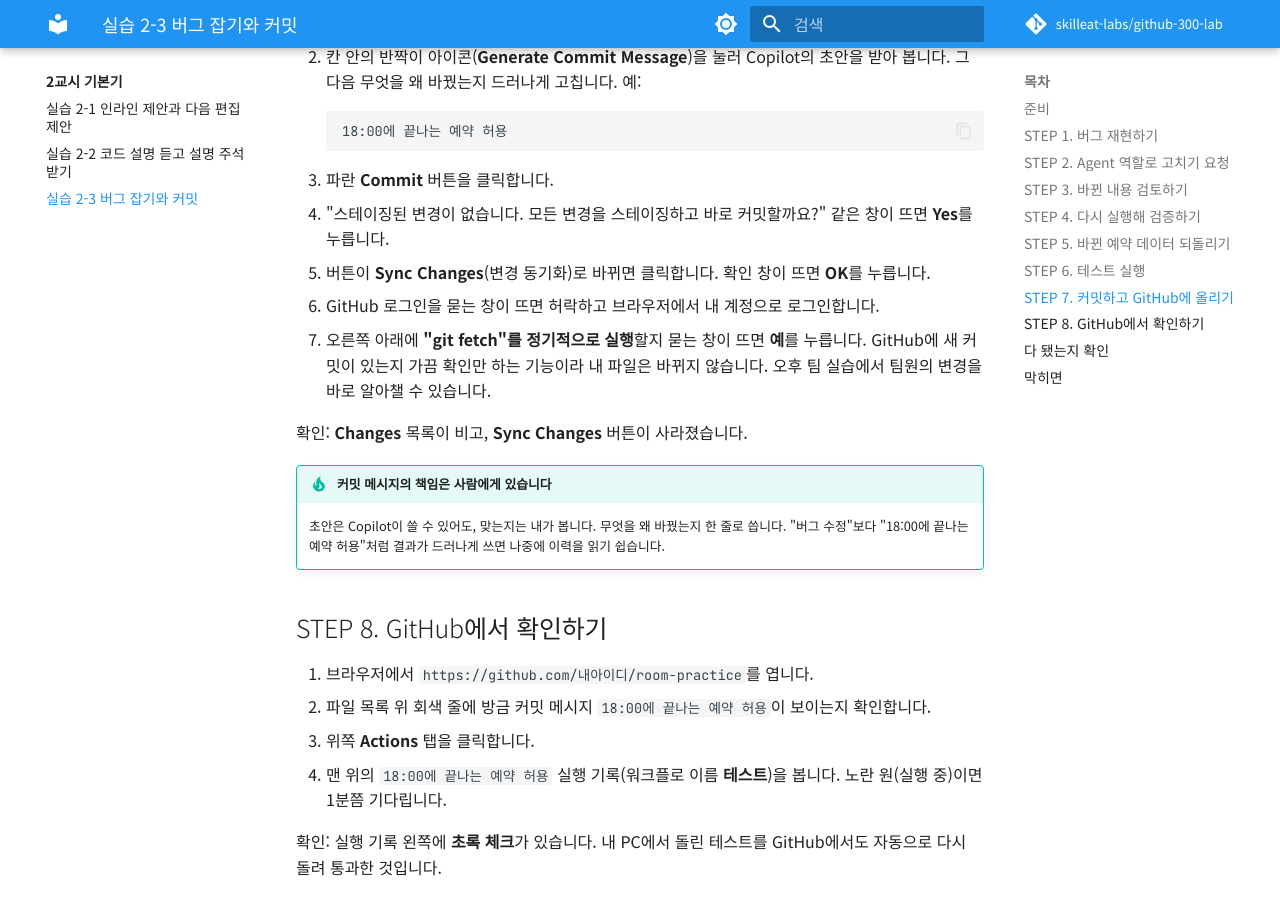
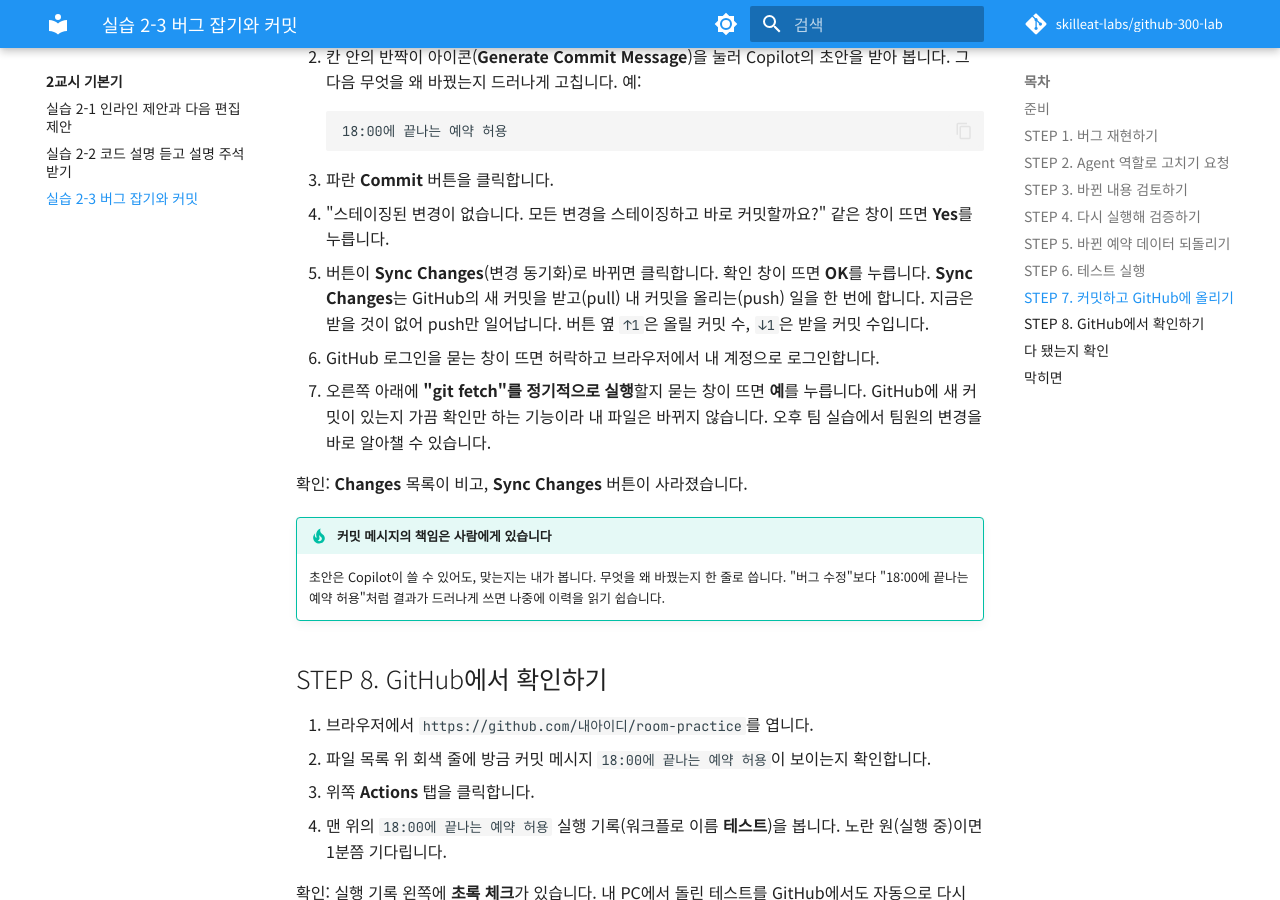
Before and after one commit to skilleat-labs/github-300-lab, an MkDocs documentation site: the page built from docs/class2/lab-3.md, in a window 1280 px wide and 900 px high, scrolled down 4028 px. Built offline with MkDocs 1.6.1 and Material for MkDocs 9.7.7, drawn with Linux system fonts in a browser that asks for light colours; comment, search, counter and statistics services are not loaded.

Commit message:
2-3 Sync Changes = pull + push 설명
Co-Authored-By: Claude Opus 5.5 <noreply@anthropic.com>

```diff
--- a/docs/class2/lab-3.md
+++ b/docs/class2/lab-3.md
@@ -173,6 +173,7 @@ STEP 4의 예약 완료로 `data/reservations.json`에 #6이 추가되었습니
 3. 파란 **Commit** 버튼을 클릭합니다.
 4. "스테이징된 변경이 없습니다. 모든 변경을 스테이징하고 바로 커밋할까요?" 같은 창이 뜨면 **Yes**를 누릅니다.
 5. 버튼이 **Sync Changes**(변경 동기화)로 바뀌면 클릭합니다. 확인 창이 뜨면 **OK**를 누릅니다.
+    **Sync Changes**는 GitHub의 새 커밋을 받고(pull) 내 커밋을 올리는(push) 일을 한 번에 합니다. 지금은 받을 것이 없어 push만 일어납니다. 버튼 옆 `↑1`은 올릴 커밋 수, `↓1`은 받을 커밋 수입니다.
 6. GitHub 로그인을 묻는 창이 뜨면 허락하고 브라우저에서 내 계정으로 로그인합니다.
 7. 오른쪽 아래에 **"git fetch"를 정기적으로 실행**할지 묻는 창이 뜨면 **예**를 누릅니다. GitHub에 새 커밋이 있는지 가끔 확인만 하는 기능이라 내 파일은 바뀌지 않습니다. 오후 팀 실습에서 팀원의 변경을 바로 알아챌 수 있습니다.
 
```
